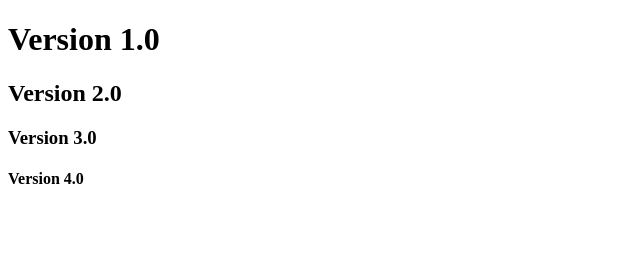
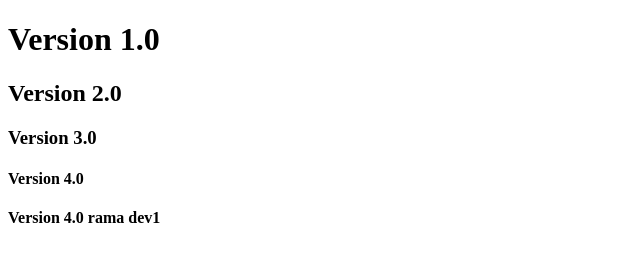
Before and after one commit to Pedro10Dev/web1, a plain HTML site: page index.html in a window 1280 px wide. Shown: the whole page, without its empty margins (0-640 px from the left). Drawn offline with Linux system fonts and the light colour scheme.

Commit message:
Version 5

```diff
--- a/index.html
+++ b/index.html
@@ -10,5 +10,6 @@
     <h2>Version 2.0</h2>
     <h3>Version 3.0</h3>
     <h4>Version 4.0</h4>
+    <h4>Version 4.0 rama dev1</h4>
 </body>
 </html>
```
